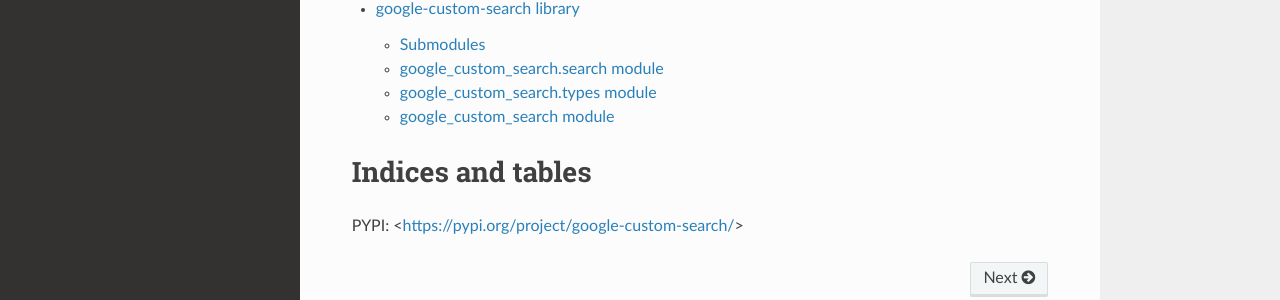
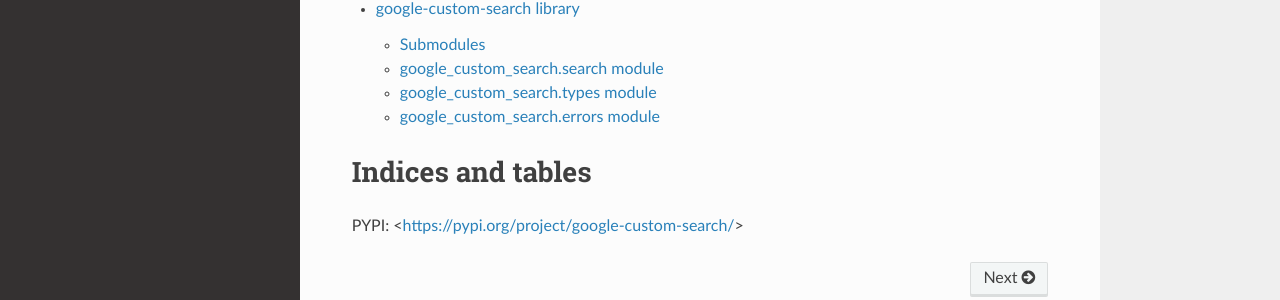
Before and after one commit to Shlol762/google-custom-search, a Sphinx documentation site: the page built from docs/index.rst, in a window 1280 px wide. Shown: the part 392-692 px from the top of the page. Built offline with Sphinx 7.4.7 and the Read the Docs theme 2.0.0, drawn with Linux system fonts in a browser that asks for light colours.

Commit message:
Update google_custom_search.rst

```diff
--- a/docs/google_custom_search.rst
+++ b/docs/google_custom_search.rst
@@ -20,10 +20,10 @@
    :undoc-members:
    :show-inheritance:
 
-google_custom_search module
+google_custom_search.errors module
 --------------------
 
-.. automodule:: google_custom_search
+.. automodule:: google_custom_search.errors
    :members:
    :undoc-members:
    :show-inheritance:
```
